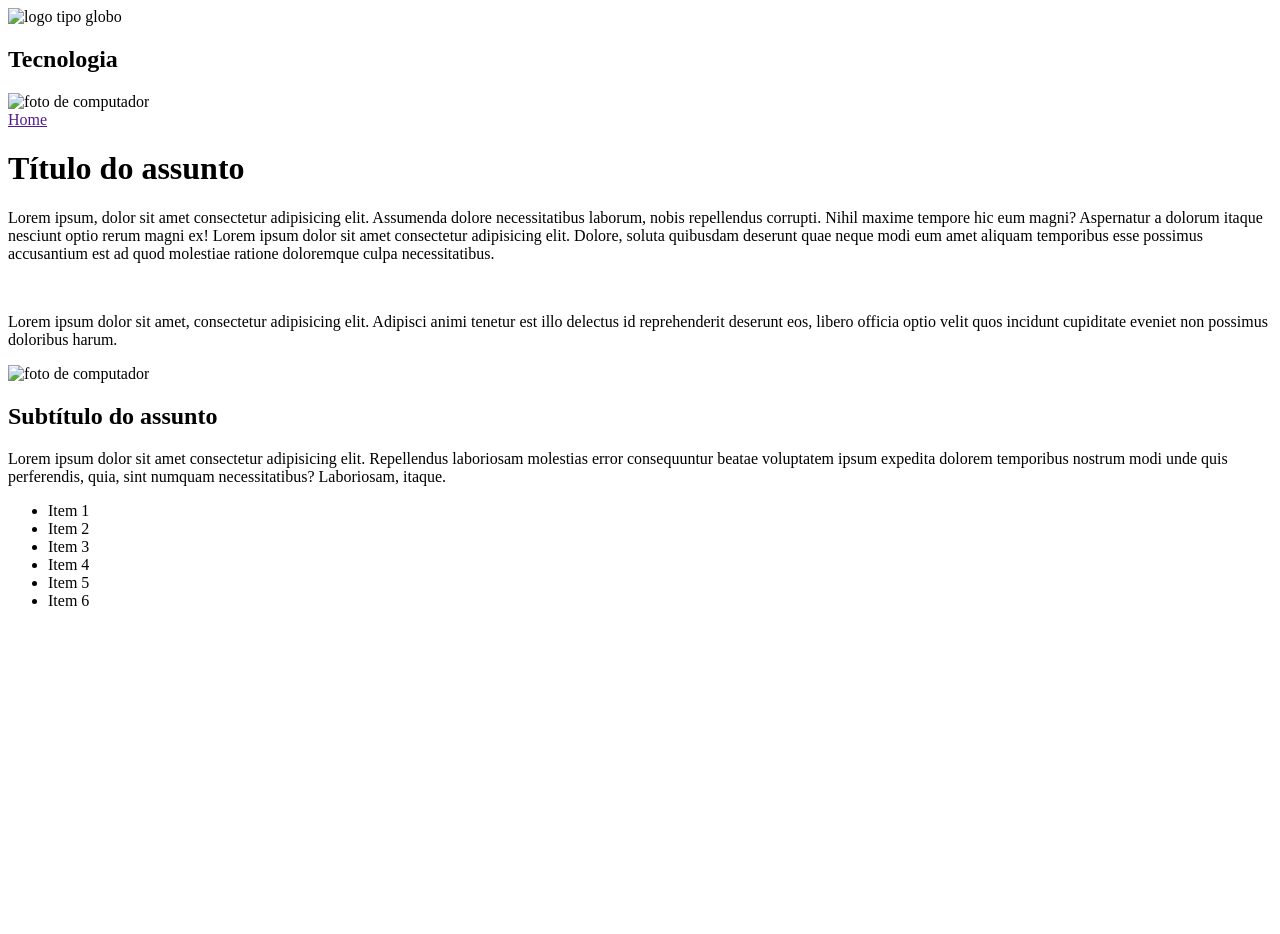
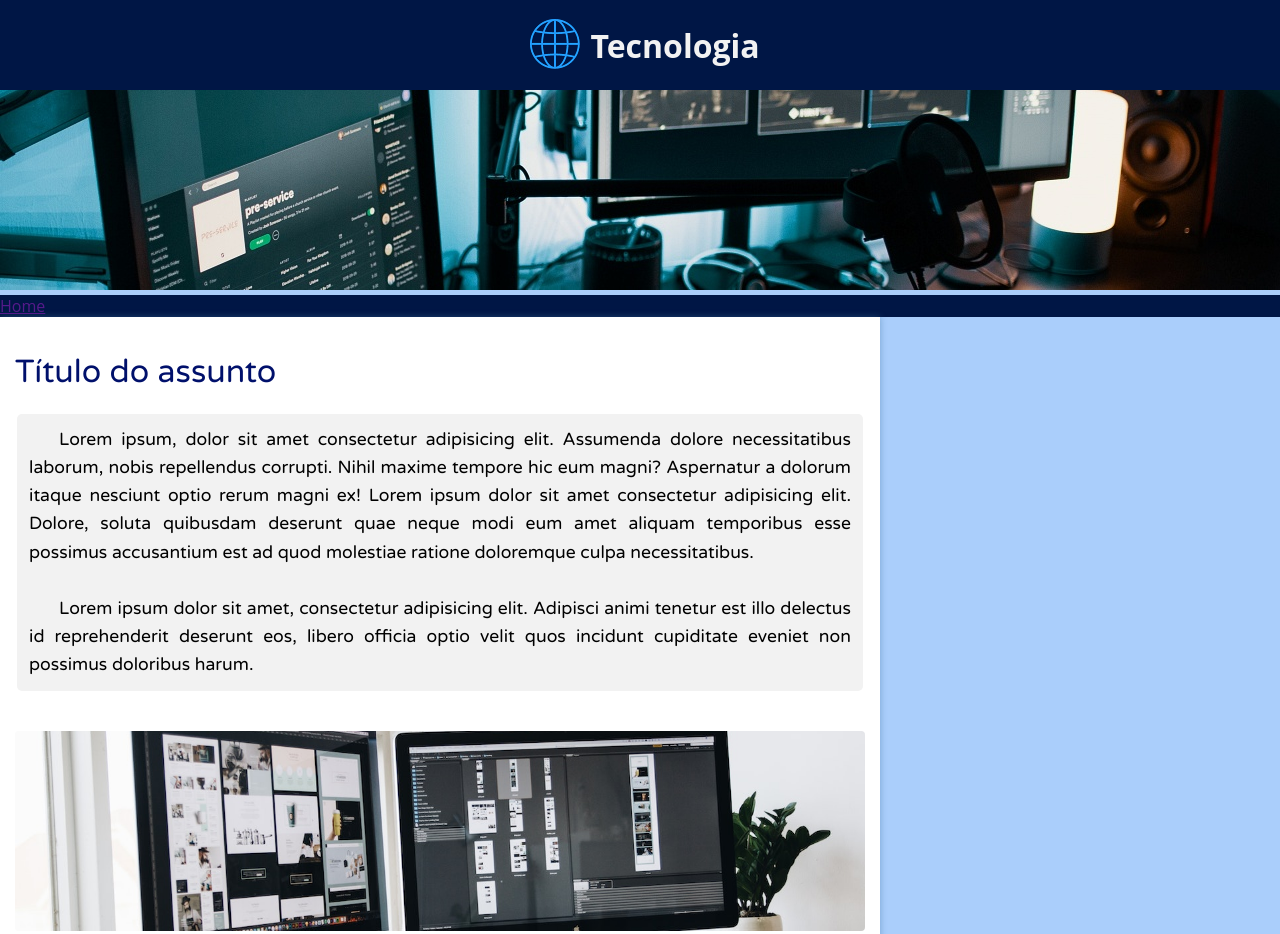
Before and after one commit to isaquegoncalves/Site-tecnologia, a plain HTML site: page index.html in a window 1280 px wide. Shown: the top 934 px of the page. Before the commit the page ends 800 px from the top, so only its background shows below. Drawn offline with Linux system fonts and the light colour scheme; the site is published under a folder, as on GitHub Pages, so addresses that start at the root find nothing; a web font is replaced by a local one.

Commit message:
Tentativa 4

```diff
--- a/index.html
+++ b/index.html
@@ -5,16 +5,16 @@
     <meta http-equiv="X-UA-Compatible" content="IE=edge">
     <meta name="viewport" content="width=device-width, initial-scale=1.0">
     <title>Tecnologia (Teste)</title>
-    <link rel="stylesheet" href="/estilos/estilo-conteudo.css">
+    <link rel="stylesheet" href="estilos/estilo-conteudo.css">
 </head>
 <body>
     <header>
         <nav id="marca">
-            <img src="/imagens/20220923_164834.png" alt="logo tipo globo">
+            <img src="imagens/20220923_164834.png" alt="logo tipo globo">
             <h1>Tecnologia</h1>
         </nav>
 
-        <img id="poster" src="/imagens/Foto-cabecalho.jpg" alt="foto de computador">
+        <img id="poster" src="imagens/Foto-cabecalho.jpg" alt="foto de computador">
 
         <nav id="menu">
             <a href="">Home</a>
@@ -31,7 +31,7 @@
                 Lorem ipsum dolor sit amet, consectetur adipisicing elit. Adipisci animi tenetur est illo delectus id reprehenderit deserunt eos, libero officia optio velit quos incidunt cupiditate eveniet non possimus doloribus harum.
             </p>
         </div>
-        <img src="/imagens/pexels-tranmautritam-326513.jpg" alt="foto de computador">
+        <img src="imagens/pexels-tranmautritam-326513.jpg" alt="foto de computador">
         <h2>Subtítulo do assunto</h2>
         <div class="bloco-texto">
             <p>
```
